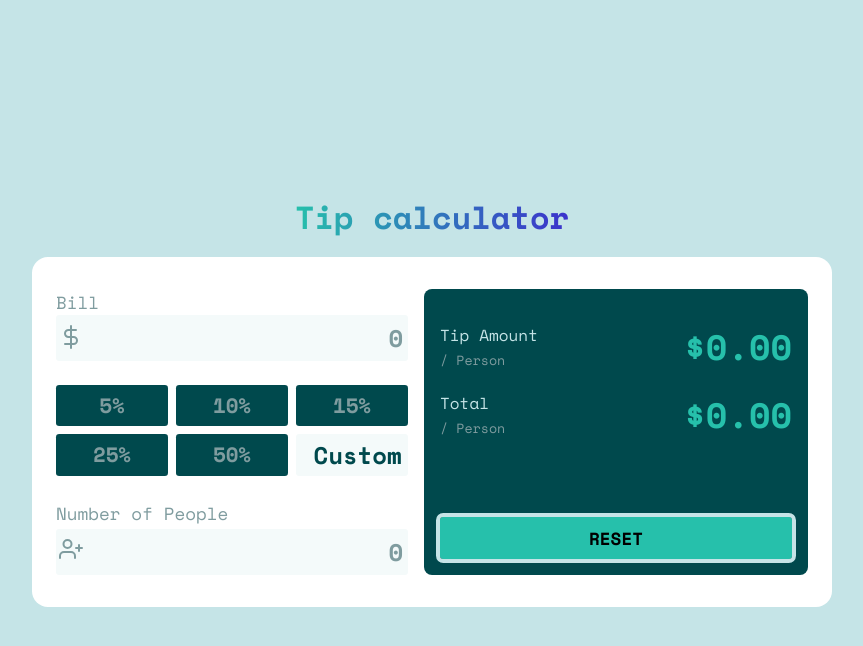
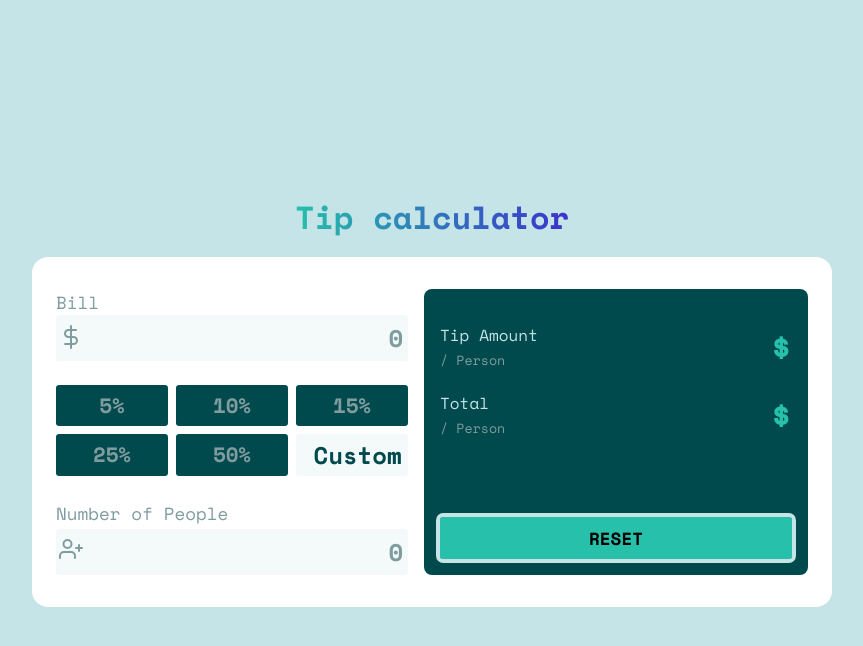
Before and after one commit to jeronasiedu/tipCalculator, a plain HTML site: page index.html in a window 1280 px wide. Both pictures are taken after a click on the button "RESET". Shown: the whole page, without its empty margins (208-1071 px from the left). Drawn offline with nearby package versions, Linux system fonts and the light colour scheme.

```diff
--- a/script.js
+++ b/script.js
@@ -5,6 +5,7 @@ const customInput = document.querySelector('#custom')
 const errorMessage = document.querySelector('.errorMessage')
 const tip = document.querySelector('#tip')
 const totalTip = document.querySelector('#total')
+const resetBtn = document.querySelector('.reset')
 let numberOfPeople = null
 let amount = null
 let percent = null
@@ -61,3 +62,17 @@ peopleInput.addEventListener('blur', (e) => {
     calculateTip(numberOfPeople, percent, amount)
   }
 })
+// resetting calculator
+resetBtn.addEventListener('click', () => {
+  btns.forEach((item) => {
+    item.classList.remove('active')
+  })
+  billInput.value = ''
+  peopleInput.value = ''
+  customInput.value = ''
+  numberOfPeople = null
+  amount = null
+  percent = null
+  tip.textContent = `$`
+  totalTip.textContent = `$`
+})
--- a/style.css
+++ b/style.css
@@ -36,7 +36,7 @@ h1 {
   padding: 2rem 1.5rem;
   border-radius: 1rem;
   display: flex;
-  width: min(95%, 50rem);
+  width: min(93%, 50rem);
   gap: 1rem;
 }
 .calculator,
```
Also changed, not shown: images/screenshot5.png (added), 1 other file.
